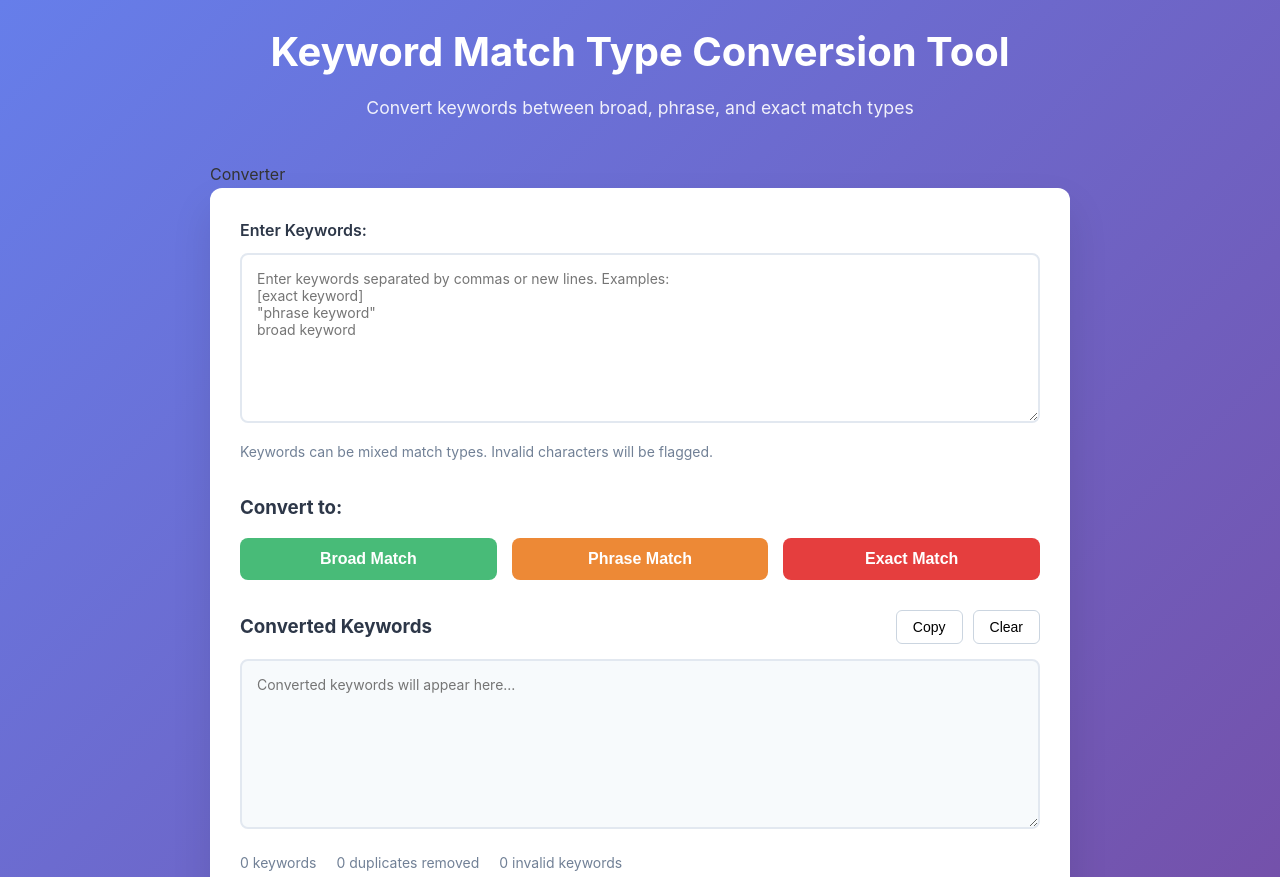
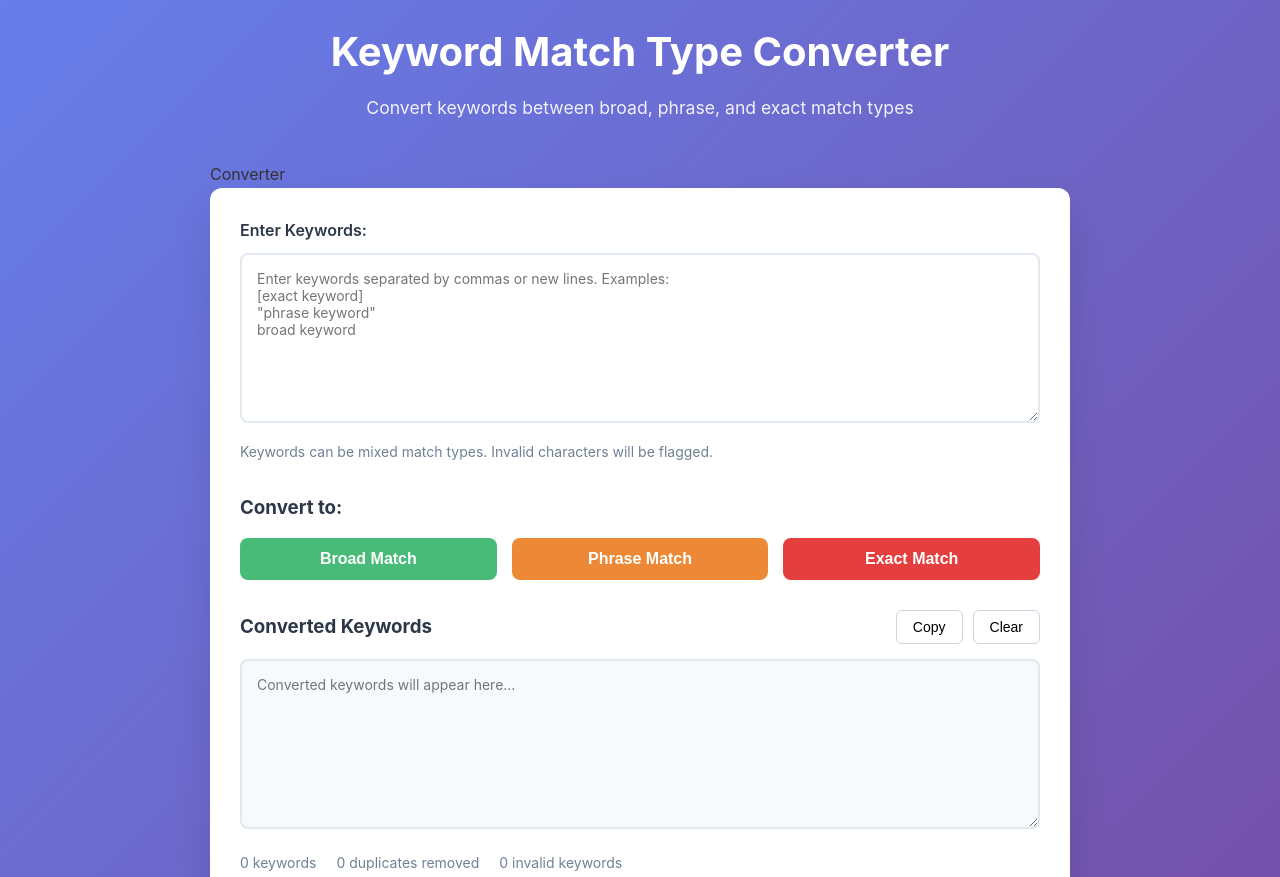
Before and after one commit to AuditPatterns/matchtypetool, a plain HTML site: page index.html in a window 1280 px wide. Shown: the top 877 px of the page. Drawn offline with Linux system fonts and the light colour scheme.

Commit message:
Change headline back

```diff
--- a/index.html
+++ b/index.html
@@ -13,7 +13,7 @@
 <body>
     <div class="container">
         <header>
-            <h1>Keyword Match Type Conversion Tool</h1>
+            <h1>Keyword Match Type Converter</h1>
             <p>Convert keywords between broad, phrase, and exact match types</p>
         </header>
         Converter
```
